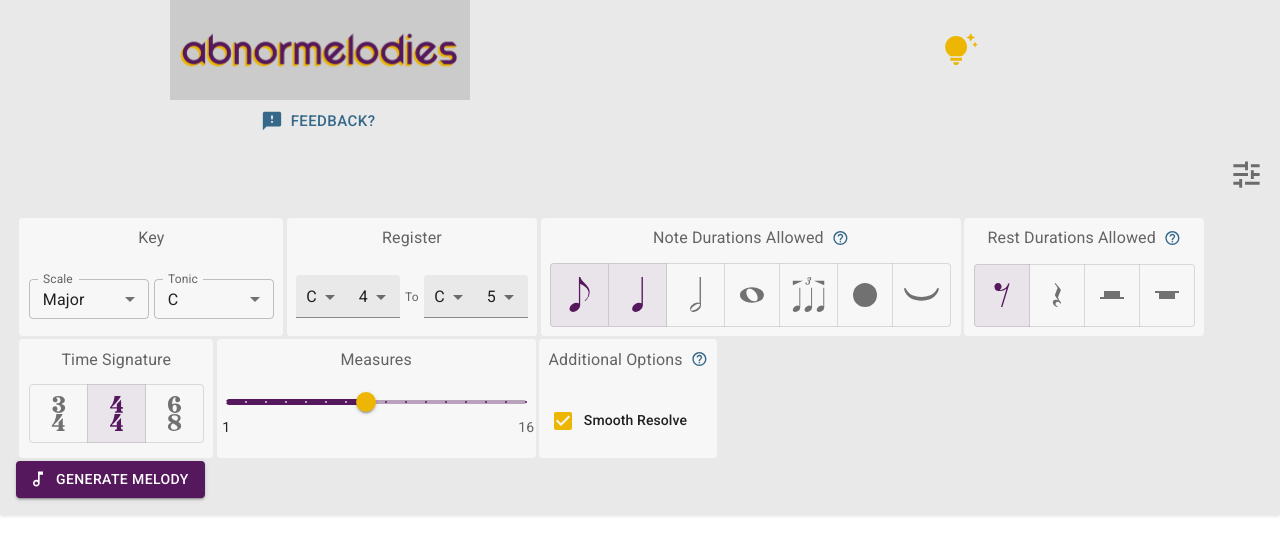
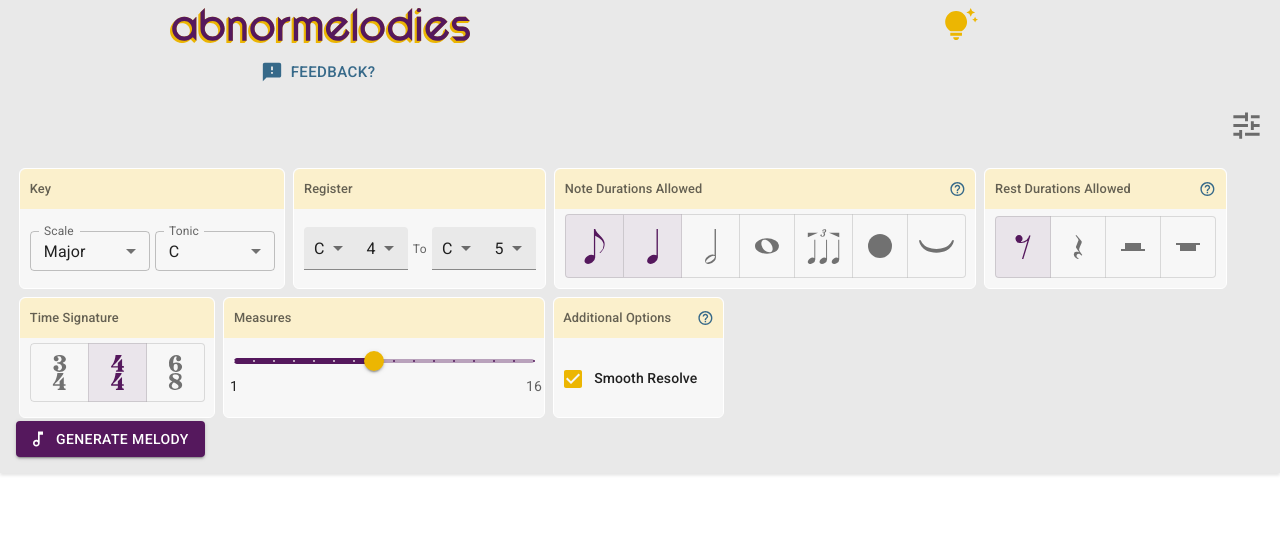
Before and after one commit to technikka/Abnormelodies_UI, a React (Create React App) app: page / in a window 1280 px wide. Shown: the top 556 px of the page. Built offline with nearby package versions, Linux system fonts and the light colour scheme.

Commit message:
style form control containers

```diff
--- a/src/App.js
+++ b/src/App.js
@@ -19,37 +19,34 @@
   const melodyMounted = useRef(false);
   const [alertIsVisible, setAlertIsVisible] = useState(false);
 
+  const yellow80 = "#fbf0cc";
+  const yellow70 = "#f9e9b3";
+
+  const itemContainerRadius = "6px";
+  const itemContainerSpacing = "0.6em";
+
   const theme = createTheme({
     palette: {
       primary: {
         main: "#55185d", // purple
       },
       secondary: {
-        main: "#ecb602", // yellow
+        main: "#ecb602", // yellow0
       },
       tertiary: {
-        // main: "#CE653C" // salmon-ish
-        // main: "#BC4662" // pink
-        main: "#366989",
+        main: "#366989", // calypso blue
       },
       background: {
-        main: "#e9e9e9"
+        main: "#e9e9e9" // grey
       }
     },
-    // gridContainerStyle: {
-    //   display: "inline-block",
-    //   backgroundColor: "#CE653C", // salmon-ish
-    //   // backgroundColor: "#f2de99", // light yellow
-    //   // backgroundColor: "#BC4662", // pink
-    // },
     itemContainerStyle: {
       backgroundColor: "#f7f7f7",
-      // margin: "0.3em",
-      padding: "0 .6em .6em .6em",
-      borderRadius: "4px",
+      padding: `0 ${itemContainerSpacing} ${itemContainerSpacing} ${itemContainerSpacing}`,
+      borderRadius: itemContainerRadius,
       display: "inline-grid",
-      justifyItems: "center",
-      height: "109px"
+      height: "109px",
+      border: "1px solid white",
     },
     itemLabelContainerStyle: {
       display: "grid",
@@ -58,6 +55,14 @@
       gridAutoColumns: "auto",
       alignItems: "center",
       height: "40px",
+      backgroundColor: yellow80,
+      margin: `0 -${itemContainerSpacing}`,
+      padding: `0 ${itemContainerSpacing}`,
+      borderRadius: `${itemContainerRadius} ${itemContainerRadius} 0 0`
+    },
+    itemLabelStyle: {
+      fontSize: "0.8rem",
+      fontWeight: "500",
     },
     audioControlStyle: {
       margin: "0.3em",
--- a/src/components/Form.js
+++ b/src/components/Form.js
@@ -261,16 +261,13 @@
     padding: "0.2em",
     display: "flex",
     flexWrap: "wrap",
-    gap: "0.2em",
+    gap: "0.5em",
     // justifyContent: "space-around",
     // maxWidth: "942px",
   }
 
   const accordionStyle = {
     backgroundColor: theme.palette.background.main,
-    // "& .MuiAccordion-root.MuiPaper-root": {
-    //   border: "1px solid green"
-    // }
     borderRadius: "0",
     boxShadow: "rgba(0, 0, 0, 0.1) 0px 2.6px 3px",
   }
--- a/src/components/FormKey.js
+++ b/src/components/FormKey.js
@@ -1,6 +1,6 @@
 import uniqid from "uniqid";
 import { minorTonics, majorTonics } from "../Data";
-import { useTheme } from '@mui/material/styles';
+import { useTheme } from "@mui/material/styles";
 import {
   FormControl,
   InputLabel,
@@ -33,14 +33,21 @@
 
   return (
     <div style={theme.itemContainerStyle}>
-
       <div style={theme.itemLabelContainerStyle}>
-        <FormLabel>Key</FormLabel>
+        <FormLabel style={theme.itemLabelStyle}>Key</FormLabel>
       </div>
 
-      <div style={{display: "grid", gridTemplateColumns: "auto auto", alignItems: "center", justifyItems: "center", columnGap: "5px"}}>
+      <div
+        style={{
+          display: "grid",
+          gridTemplateColumns: "auto auto",
+          alignItems: "center",
+          justifyItems: "center",
+          columnGap: "5px",
+        }}
+      >
         <div>
-          <FormControl sx={{minWidth: 120 }} size="small">
+          <FormControl sx={{ minWidth: 120 }} size="small">
             <InputLabel id="selected-scale">Scale</InputLabel>
             <Select
               labelId="selected-scale"
@@ -54,7 +61,7 @@
           </FormControl>
         </div>
         <div>
-          <FormControl sx={{minWidth: 120 }} size="small">
+          <FormControl sx={{ minWidth: 120 }} size="small">
             <InputLabel id="selected-tonic">Tonic</InputLabel>
             <Select
               labelId="selected-tonic"
--- a/src/components/FormMeasures.js
+++ b/src/components/FormMeasures.js
@@ -1,8 +1,6 @@
 import SliderCustom from "../components/SliderCustom";
-import { useTheme } from '@mui/material/styles';
-import {
-  FormLabel
-} from "@mui/material";
+import { useTheme } from "@mui/material/styles";
+import { FormLabel } from "@mui/material";
 
 const FormMeasures = (props) => {
   const theme = useTheme();
@@ -12,21 +10,19 @@
     let label;
     for (let i = props.minMeasures; i <= props.maxMeasures; i++) {
       if (i === props.minMeasures || i === props.maxMeasures) {
-        label = i
+        label = i;
       } else {
-        label = ""
+        label = "";
       }
-      marks.push(
-        { value: i, label: label }
-      )
+      marks.push({ value: i, label: label });
     }
-    return marks
-  }
+    return marks;
+  };
 
   return (
     <div style={theme.itemContainerStyle}>
       <div style={theme.itemLabelContainerStyle}>
-        <FormLabel>Measures</FormLabel>
+        <FormLabel style={theme.itemLabelStyle}>Measures</FormLabel>
       </div>
       <div>
         <SliderCustom
--- a/src/components/FormNoteDurations.js
+++ b/src/components/FormNoteDurations.js
@@ -177,7 +177,7 @@
   return (
     <div style={theme.itemContainerStyle}>
       <div style={theme.itemLabelContainerStyle}>
-        <FormLabel>Note Durations Allowed</FormLabel>
+        <FormLabel style={theme.itemLabelStyle}>Note Durations Allowed</FormLabel>
         <TooltipPopover content={popoverContent()} label="note durations"/>
       </div>
       <ToggleButtonGroup
--- a/src/components/FormRegister.js
+++ b/src/components/FormRegister.js
@@ -97,7 +97,7 @@
   return (
     <div style={theme.itemContainerStyle}>
       <div style={theme.itemLabelContainerStyle}>
-        <FormLabel>Register</FormLabel>
+        <FormLabel style={theme.itemLabelStyle}>Register</FormLabel>
       </div>
 
       <div style={{display: "grid", gridTemplateColumns: "auto auto auto", alignItems: "center", columnGap: "5px"}}>
--- a/src/components/FormRestDurations.js
+++ b/src/components/FormRestDurations.js
@@ -74,7 +74,7 @@
   return (
     <div style={theme.itemContainerStyle}>
       <div style={theme.itemLabelContainerStyle}>
-        <FormLabel>Rest Durations Allowed</FormLabel>
+        <FormLabel style={theme.itemLabelStyle}>Rest Durations Allowed</FormLabel>
         <TooltipPopover content={popoverContent()} label="Rest Durations" />
       </div>
       <ToggleButtonGroup
--- a/src/components/FormRules.js
+++ b/src/components/FormRules.js
@@ -30,7 +30,7 @@
   return (
     <div style={theme.itemContainerStyle}>
       <div style={theme.itemLabelContainerStyle}>
-        <FormLabel>Additional Options</FormLabel>
+        <FormLabel style={theme.itemLabelStyle}>Additional Options</FormLabel>
         <TooltipPopover content={popoverContent()} label="additional options" />
       </div>
       <FormGroup row>
--- a/src/components/FormTimeSignature.js
+++ b/src/components/FormTimeSignature.js
@@ -15,7 +15,7 @@
   return (
     <div style={theme.itemContainerStyle}>
       <div style={theme.itemLabelContainerStyle}>
-        <FormLabel>Time Signature</FormLabel>
+        <FormLabel style={theme.itemLabelStyle}>Time Signature</FormLabel>
       </div>
       <div>
         <FormControl>
--- a/src/components/Header.js
+++ b/src/components/Header.js
@@ -1,7 +1,7 @@
 import HeaderModal from "./HeaderModal";
 import FeedbackDialog from "./FeedbackDialog";
 import { useTheme } from "@mui/material/styles";
-import logo from "../abnormelodies-logo-plain.png";
+import logo from "../abnormelodies-logo-plain.svg";
 
 const Header = (props) => {
   const theme = useTheme();
```
Also changed, not shown: src/abnormelodies-logo-plain.png (deleted), src/abnormelodies-logo-plain.svg (added).
